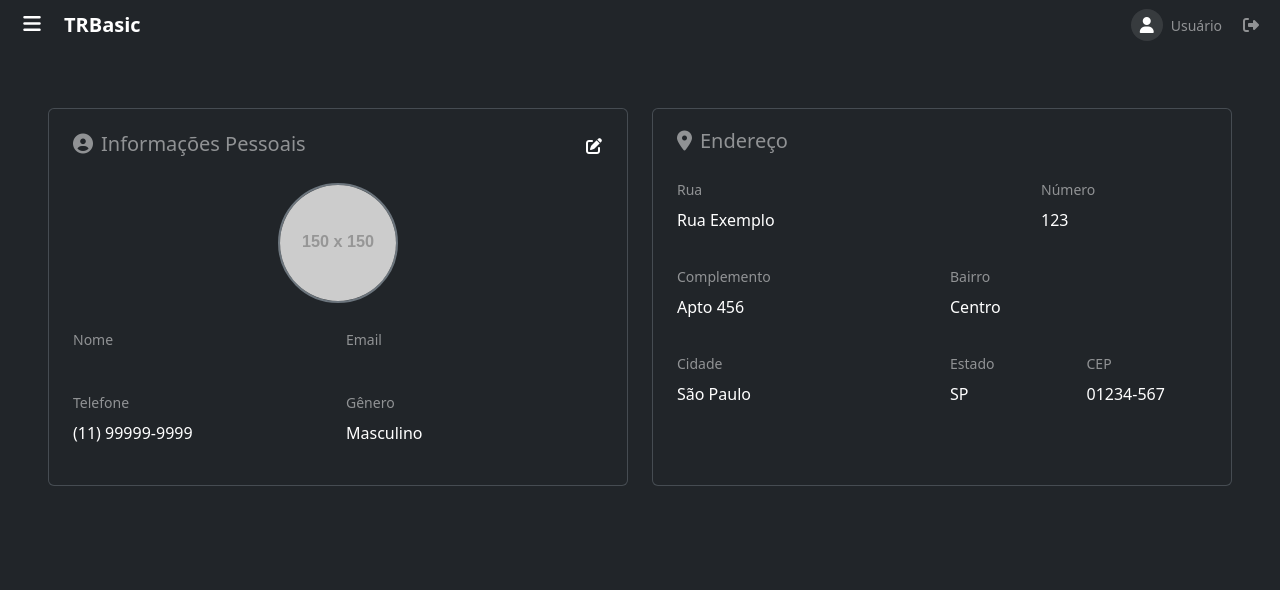
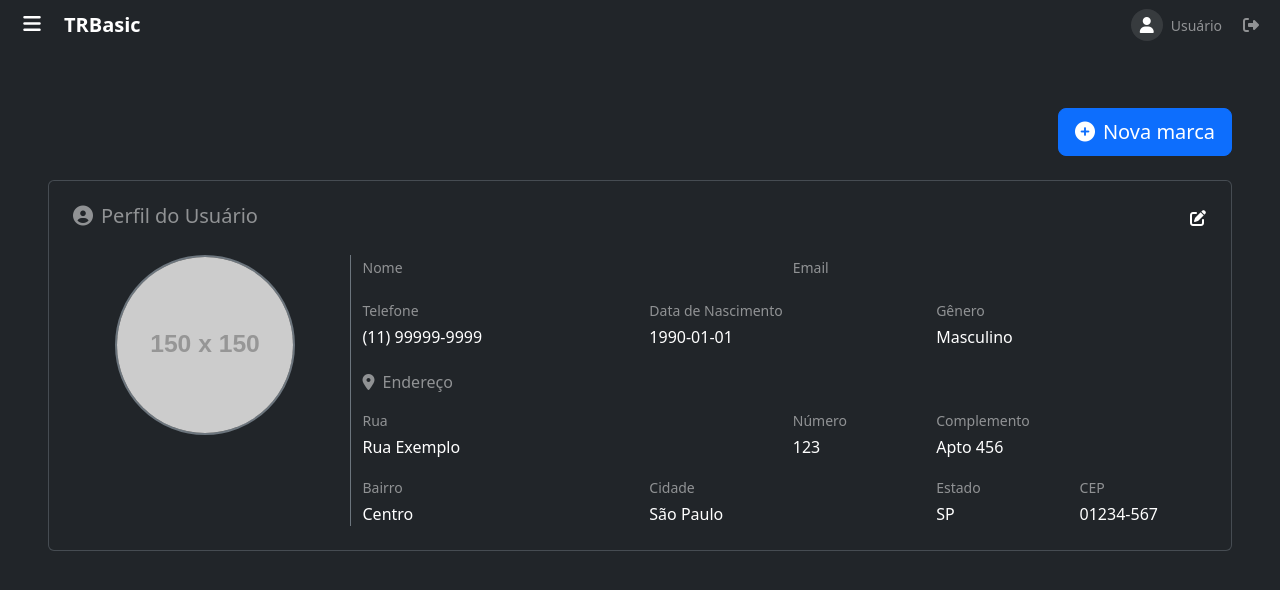
Before and after one commit to jfelipembf/basiclayout, a React (Vite) app: page /profile in a window 1280 px wide. Shown: the top 590 px of the page. Built offline with nearby package versions, Linux system fonts and the light colour scheme; no server answers.

Commit message:
feat: melhorias no layout da página de perfil e adição do modal de nova marca

```diff
--- a/src/pages/profile/index.jsx
+++ b/src/pages/profile/index.jsx
@@ -1,5 +1,5 @@
 import React, { useState } from 'react';
-import { Card, Form, Row, Col, Button } from 'react-bootstrap';
+import { Card, Form, Row, Col, Button, Modal, Nav, Dropdown, InputGroup } from 'react-bootstrap';
 import { useAuth } from '../../contexts/FirebaseContext';
 import { toast } from 'react-toastify';
 import 'bootstrap/dist/css/bootstrap.min.css';
@@ -7,6 +7,15 @@ import 'bootstrap/dist/css/bootstrap.min.css';
 const Profile = () => {
   const { currentUser: user } = useAuth();
   const [isEditing, setIsEditing] = useState(false);
+  const [showNewMarkModal, setShowNewMarkModal] = useState(false);
+  const [markType, setMarkType] = useState('competition');
+  const [markData, setMarkData] = useState({
+    type: 'competition',
+    category: '',
+    time: '',
+    distance: ''
+  });
+
   const [profileData, setProfileData] = useState({
     name: user?.displayName || '',
     email: user?.email || '',
@@ -22,6 +31,39 @@ const Profile = () => {
     zipCode: '01234-567',
     profileImage: user?.photoURL || null
   });
+
+  const handleCloseModal = () => {
+    setShowNewMarkModal(false);
+    setMarkData({
+      type: 'competition',
+      category: '',
+      time: '',
+      distance: ''
+    });
+  };
+
+  const handleMarkInputChange = (e) => {
+    const { name, value } = e.target;
+    setMarkData(prev => ({
+      ...prev,
+      [name]: value
+    }));
+  };
+
+  const handleMarkTypeChange = (type) => {
+    setMarkType(type);
+    setMarkData(prev => ({
+      ...prev,
+      type: type
+    }));
+  };
+
+  const handleSaveMark = () => {
+    // Aqui você pode adicionar a lógica para salvar a marca
+    console.log('Marca salva:', markData);
+    toast.success('Marca adicionada com sucesso!');
+    handleCloseModal();
+  };
 
   const handleInputChange = (e) => {
     const { name, value } = e.target;
@@ -50,17 +92,60 @@ const Profile = () => {
     setIsEditing(false);
   };
 
+  const renderField = (label, value, name, type = 'text') => {
+    return (
+      <Form.Group className="mb-0">
+        <Form.Label className="text-white-50 small mb-1">{label}</Form.Label>
+        {isEditing ? (
+          type === 'select' ? (
+            <Form.Select
+              className="bg-dark text-white border-secondary"
+              name={name}
+              value={value}
+              onChange={handleInputChange}
+            >
+              <option value="Masculino">Masculino</option>
+              <option value="Feminino">Feminino</option>
+              <option value="Outro">Outro</option>
+            </Form.Select>
+          ) : (
+            <Form.Control
+              type={type}
+              className="bg-dark text-white border-secondary"
+              name={name}
+              value={value}
+              onChange={handleInputChange}
+            />
+          )
+        ) : (
+          <p className="text-white mb-0">{value}</p>
+        )}
+      </Form.Group>
+    );
+  };
+
   return (
     <div className="container-fluid p-4">
+      <div className="d-flex justify-content-end mb-4">
+        <Button
+          variant="primary"
+          size="lg"
+          onClick={() => setShowNewMarkModal(true)}
+        >
+          <i className="fas fa-plus-circle me-2"></i>
+          Nova marca
+        </Button>
+      </div>
+
       <Row className="g-4">
-        {/* Informações Pessoais */}
-        <Col lg={6}>
-          <div className="card bg-dark border border-secondary border-opacity-50 h-100">
+        {/* Card Principal */}
+        <Col xs={12}>
+          <div className="card bg-dark border border-secondary border-opacity-50">
             <div className="card-body p-4">
               <div className="d-flex justify-content-between align-items-center mb-4">
                 <h5 className="card-subtitle text-white-50 fw-medium mb-0">
                   <i className="fas fa-user-circle me-2"></i>
-                  Informações Pessoais
+                  Perfil do Usuário
                 </h5>
                 <Button
                   variant="link"
@@ -71,275 +156,287 @@ const Profile = () => {
                 </Button>
               </div>
 
-              <div className="text-center mb-4">
+              <Row>
+                {/* Coluna da Foto */}
+                <Col md={3} className="text-center border-end border-secondary">
                   <div className="position-relative d-inline-block">
-                  {isEditing ? (
-                    <Form.Label className="cursor-pointer mb-0">
-                      <Form.Control
-                        type="file"
-                        accept="image/*"
-                        className="d-none"
-                        onChange={handleImageUpload}
-                      />
-                      <div className="position-relative d-inline-block">
+                    <div
+                      className="position-relative d-inline-flex align-items-center justify-content-center mb-3"
+                      style={{
+                        width: '180px',
+                        height: '180px',
+                        borderRadius: '50%',
+                        overflow: 'hidden',
+                        border: '2px solid var(--bs-secondary)',
+                        backgroundColor: '#2a2a2a'
+                      }}
+                    >
                       <img
                         src={profileData.profileImage || 'https://via.placeholder.com/150'}
                         alt="Profile"
-                          className="rounded-circle border border-2 border-secondary"
-                          style={{ width: '120px', height: '120px', objectFit: 'cover' }}
+                        style={{
+                          width: '100%',
+                          height: '100%',
+                          objectFit: 'cover'
+                        }}
                       />
-                        <div
-                          className="position-absolute bottom-0 end-0 bg-primary rounded-circle p-2"
-                          style={{ cursor: 'pointer' }}
+                    </div>
+                    {isEditing && (
+                      <Form.Group className="mb-3">
+                        <Form.Label className="d-flex flex-column align-items-center gap-2">
+                          <Button
+                            variant="outline-primary"
+                            className="px-4"
+                            onClick={() => document.getElementById('photoUpload').click()}
                           >
-                          <i className="fas fa-camera text-white small"></i>
-                        </div>
-                      </div>
+                            <i className="fas fa-camera me-2"></i>
+                            Alterar foto
+                          </Button>
+                          <Form.Control
+                            type="file"
+                            id="photoUpload"
+                            className="d-none"
+                            accept="image/*"
+                            onChange={handleImageUpload}
+                          />
+                          <small className="text-white-50">
+                            JPG ou PNG, máximo 5MB
+                          </small>
                         </Form.Label>
-                  ) : (
-                    <img
-                      src={profileData.profileImage || 'https://via.placeholder.com/150'}
-                      alt="Profile"
-                      className="rounded-circle border border-2 border-secondary"
-                      style={{ width: '120px', height: '120px', objectFit: 'cover' }}
-                    />
+                      </Form.Group>
                     )}
                   </div>
+                  {!isEditing && (
+                    <div className="mt-3">
+                      <h4 className="text-white mb-1">{profileData.name}</h4>
+                      <p className="text-white-50 mb-0">{profileData.email}</p>
                     </div>
+                  )}
+                </Col>
+
+                {/* Coluna dos Dados */}
+                <Col md={9}>
+                  <Row className="g-4">
+                    <Col xs={12}>
 
                       <Row className="g-3">
-                <Col md={6}>
-                  <Form.Group>
-                    <Form.Label className="text-white-50 small">Nome</Form.Label>
-                    {isEditing ? (
-                      <Form.Control
-                        type="text"
-                        className="bg-dark text-white border-secondary"
-                        name="name"
-                        value={profileData.name}
-                        onChange={handleInputChange}
-                      />
-                    ) : (
-                      <p className="text-white mb-3">{profileData.name}</p>
-                    )}
-                  </Form.Group>
+                        <Col md={6}>{renderField('Nome', profileData.name, 'name')}</Col>
+                        <Col md={6}>{renderField('Email', profileData.email, 'email', 'email')}</Col>
+                        <Col md={4}>{renderField('Telefone', profileData.phone, 'phone', 'tel')}</Col>
+                        <Col md={4}>{renderField('Data de Nascimento', profileData.birthDate, 'birthDate', 'date')}</Col>
+                        <Col md={4}>{renderField('Gênero', profileData.gender, 'gender', 'select')}</Col>
+                      </Row>
                     </Col>
 
-                <Col md={6}>
-                  <Form.Group>
-                    <Form.Label className="text-white-50 small">Email</Form.Label>
-                    {isEditing ? (
-                      <Form.Control
-                        type="email"
-                        className="bg-dark text-white border-secondary"
-                        name="email"
-                        value={profileData.email}
-                        onChange={handleInputChange}
-                      />
-                    ) : (
-                      <p className="text-white mb-3">{profileData.email}</p>
-                    )}
-                  </Form.Group>
-                </Col>
-
-                <Col md={6}>
-                  <Form.Group>
-                    <Form.Label className="text-white-50 small">Telefone</Form.Label>
-                    {isEditing ? (
-                      <Form.Control
-                        type="tel"
-                        className="bg-dark text-white border-secondary"
-                        name="phone"
-                        value={profileData.phone}
-                        onChange={handleInputChange}
-                      />
-                    ) : (
-                      <p className="text-white mb-3">{profileData.phone}</p>
-                    )}
-                  </Form.Group>
-                </Col>
-
-                <Col md={6}>
-                  <Form.Group>
-                    <Form.Label className="text-white-50 small">Gênero</Form.Label>
-                    {isEditing ? (
-                      <Form.Select
-                        className="bg-dark text-white border-secondary"
-                        name="gender"
-                        value={profileData.gender}
-                        onChange={handleInputChange}
-                      >
-                        <option value="Masculino">Masculino</option>
-                        <option value="Feminino">Feminino</option>
-                        <option value="Outro">Outro</option>
-                      </Form.Select>
-                    ) : (
-                      <p className="text-white mb-3">{profileData.gender}</p>
-                    )}
-                  </Form.Group>
+                    <Col xs={12}>
+                      <h6 className="text-white-50 mb-3">
+                        <i className="fas fa-map-marker-alt me-2"></i>
+                        Endereço
+                      </h6>
+                      <Row className="g-3">
+                        <Col md={6}>{renderField('Rua', profileData.street, 'street')}</Col>
+                        <Col md={2}>{renderField('Número', profileData.number, 'number')}</Col>
+                        <Col md={4}>{renderField('Complemento', profileData.complement, 'complement')}</Col>
+                        <Col md={4}>{renderField('Bairro', profileData.neighborhood, 'neighborhood')}</Col>
+                        <Col md={4}>{renderField('Cidade', profileData.city, 'city')}</Col>
+                        <Col md={2}>{renderField('Estado', profileData.state, 'state')}</Col>
+                        <Col md={2}>{renderField('CEP', profileData.zipCode, 'zipCode')}</Col>
+                      </Row>
                     </Col>
                   </Row>
-            </div>
-          </div>
-        </Col>
-
-        {/* Endereço */}
-        <Col lg={6}>
-          <div className="card bg-dark border border-secondary border-opacity-50 h-100">
-            <div className="card-body p-4">
-              <h5 className="card-subtitle text-white-50 fw-medium mb-4">
-                <i className="fas fa-map-marker-alt me-2"></i>
-                Endereço
-              </h5>
-
-              <Row className="g-3">
-                <Col md={8}>
-                  <Form.Group>
-                    <Form.Label className="text-white-50 small">Rua</Form.Label>
-                    {isEditing ? (
-                      <Form.Control
-                        type="text"
-                        className="bg-dark text-white border-secondary"
-                        name="street"
-                        value={profileData.street}
-                        onChange={handleInputChange}
-                      />
-                    ) : (
-                      <p className="text-white mb-3">{profileData.street}</p>
-                    )}
-                  </Form.Group>
-                </Col>
-
-                <Col md={4}>
-                  <Form.Group>
-                    <Form.Label className="text-white-50 small">Número</Form.Label>
-                    {isEditing ? (
-                      <Form.Control
-                        type="text"
-                        className="bg-dark text-white border-secondary"
-                        name="number"
-                        value={profileData.number}
-                        onChange={handleInputChange}
-                      />
-                    ) : (
-                      <p className="text-white mb-3">{profileData.number}</p>
-                    )}
-                  </Form.Group>
-                </Col>
-
-                <Col md={6}>
-                  <Form.Group>
-                    <Form.Label className="text-white-50 small">Complemento</Form.Label>
-                    {isEditing ? (
-                      <Form.Control
-                        type="text"
-                        className="bg-dark text-white border-secondary"
-                        name="complement"
-                        value={profileData.complement}
-                        onChange={handleInputChange}
-                      />
-                    ) : (
-                      <p className="text-white mb-3">{profileData.complement}</p>
-                    )}
-                  </Form.Group>
-                </Col>
-
-                <Col md={6}>
-                  <Form.Group>
-                    <Form.Label className="text-white-50 small">Bairro</Form.Label>
-                    {isEditing ? (
-                      <Form.Control
-                        type="text"
-                        className="bg-dark text-white border-secondary"
-                        name="neighborhood"
-                        value={profileData.neighborhood}
-                        onChange={handleInputChange}
-                      />
-                    ) : (
-                      <p className="text-white mb-3">{profileData.neighborhood}</p>
-                    )}
-                  </Form.Group>
-                </Col>
-
-                <Col md={6}>
-                  <Form.Group>
-                    <Form.Label className="text-white-50 small">Cidade</Form.Label>
-                    {isEditing ? (
-                      <Form.Control
-                        type="text"
-                        className="bg-dark text-white border-secondary"
-                        name="city"
-                        value={profileData.city}
-                        onChange={handleInputChange}
-                      />
-                    ) : (
-                      <p className="text-white mb-3">{profileData.city}</p>
-                    )}
-                  </Form.Group>
-                </Col>
-
-                <Col md={3}>
-                  <Form.Group>
-                    <Form.Label className="text-white-50 small">Estado</Form.Label>
-                    {isEditing ? (
-                      <Form.Control
-                        type="text"
-                        className="bg-dark text-white border-secondary"
-                        name="state"
-                        value={profileData.state}
-                        onChange={handleInputChange}
-                      />
-                    ) : (
-                      <p className="text-white mb-3">{profileData.state}</p>
-                    )}
-                  </Form.Group>
-                </Col>
-
-                <Col md={3}>
-                  <Form.Group>
-                    <Form.Label className="text-white-50 small">CEP</Form.Label>
-                    {isEditing ? (
-                      <Form.Control
-                        type="text"
-                        className="bg-dark text-white border-secondary"
-                        name="zipCode"
-                        value={profileData.zipCode}
-                        onChange={handleInputChange}
-                      />
-                    ) : (
-                      <p className="text-white mb-3">{profileData.zipCode}</p>
-                    )}
-                  </Form.Group>
                 </Col>
               </Row>
-            </div>
-          </div>
-        </Col>
 
               {/* Botões de Ação */}
               {isEditing && (
-          <Col xs={12}>
-            <div className="card bg-dark border border-secondary border-opacity-50">
-              <div className="card-body p-3">
-                <div className="d-flex justify-content-end gap-2">
+                <div className="d-flex justify-content-end gap-2 mt-4 pt-4 border-top border-secondary">
                   <Button
                     variant="outline-light"
+                    className="px-4"
                     onClick={() => setIsEditing(false)}
                   >
+                    <i className="fas fa-times me-2"></i>
                     Cancelar
                   </Button>
                   <Button
                     variant="primary"
+                    className="px-4"
                     onClick={handleSave}
                   >
+                    <i className="fas fa-check me-2"></i>
                     Salvar Alterações
                   </Button>
                 </div>
+              )}
             </div>
           </div>
         </Col>
-        )}
       </Row>
+
+      {/* Modal Nova Marca */}
+      <Modal
+        show={showNewMarkModal}
+        onHide={handleCloseModal}
+        centered
+        size="lg"
+        backdrop="static"
+        className="modal-dark"
+      >
+        <Modal.Header className="bg-dark border-secondary">
+          <Modal.Title className="text-white">
+            <i className="fas fa-trophy me-2"></i>
+            Nova marca
+          </Modal.Title>
+          <Button
+            variant="link"
+            className="text-white p-0 border-0 ms-auto"
+            onClick={handleCloseModal}
+          >
+            <i className="fas fa-times"></i>
+          </Button>
+        </Modal.Header>
+        <Modal.Body className="bg-dark border-secondary p-4">
+          <Form>
+            {/* Dropdown de Categorias */}
+            <Form.Group className="mb-4">
+              <Form.Label className="text-white-50 mb-2">
+                <i className="fas fa-layer-group me-2"></i>
+                Categoria
+              </Form.Label>
+              <Dropdown className="w-100">
+                <div className="position-relative">
+                  <Dropdown.Toggle
+                    variant="outline-secondary"
+                    className="w-100 text-start bg-dark text-white border-secondary form-control-lg d-flex align-items-center justify-content-between"
+                  >
+                    {markData.category || 'Selecione uma categoria'}
+                  </Dropdown.Toggle>
+                </div>
+                <Dropdown.Menu className="w-100 bg-dark border-secondary">
+                  <Dropdown.Item
+                    className="text-white py-2 px-3"
+                    onClick={() => handleMarkInputChange({ target: { name: 'category', value: '50m Livre' } })}
+                  >
+                    <i className="fas fa-swimming-pool me-2"></i>
+                    50m Livre
+                  </Dropdown.Item>
+                  <Dropdown.Item
+                    className="text-white py-2 px-3"
+                    onClick={() => handleMarkInputChange({ target: { name: 'category', value: '100m Livre' } })}
+                  >
+                    <i className="fas fa-swimming-pool me-2"></i>
+                    100m Livre
+                  </Dropdown.Item>
+                  <Dropdown.Item
+                    className="text-white py-2 px-3"
+                    onClick={() => handleMarkInputChange({ target: { name: 'category', value: '200m Livre' } })}
+                  >
+                    <i className="fas fa-swimming-pool me-2"></i>
+                    200m Livre
+                  </Dropdown.Item>
+                </Dropdown.Menu>
+              </Dropdown>
+            </Form.Group>
+
+            {/* Pills de Tipo */}
+            <Form.Group className="mb-4">
+              <Form.Label className="text-white-50 mb-2">
+                <i className="fas fa-tag me-2"></i>
+                Tipo da Marca
+              </Form.Label>
+              <Nav
+                variant="pills"
+                className="nav-fill"
+                activeKey={markType}
+                onSelect={handleMarkTypeChange}
+              >
+                <Nav.Item>
+                  <Nav.Link
+                    eventKey="competition"
+                    className={`rounded-3 ${markType === 'competition' ? 'active bg-primary' : 'text-white'}`}
+                  >
+                    <i className="fas fa-medal me-2"></i>
+                    Competição
+                  </Nav.Link>
+                </Nav.Item>
+                <Nav.Item>
+                  <Nav.Link
+                    eventKey="free"
+                    className={`rounded-3 ${markType === 'free' ? 'active bg-primary' : 'text-white'}`}
+                  >
+                    <i className="fas fa-stopwatch me-2"></i>
+                    Marca Livre
+                  </Nav.Link>
+                </Nav.Item>
+              </Nav>
+            </Form.Group>
+
+            <Row className="g-4">
+              {/* Campo de Tempo */}
+              <Col md={6}>
+                <Form.Group>
+                  <Form.Label className="text-white-50 mb-2">
+                    <i className="fas fa-clock me-2"></i>
+                    Tempo
+                  </Form.Label>
+                  <Form.Control
+                    type="time"
+                    step="0.01"
+                    className="bg-dark text-white border-secondary form-control-lg"
+                    name="time"
+                    value={markData.time}
+                    onChange={handleMarkInputChange}
+                  />
+                  <Form.Text className="text-white-50">
+                    Formato: minutos:segundos.centésimos
+                  </Form.Text>
+                </Form.Group>
+              </Col>
+
+              {/* Campo de Distância */}
+              <Col md={6}>
+                <Form.Group>
+                  <Form.Label className="text-white-50 mb-2">
+                    <i className="fas fa-ruler-horizontal me-2"></i>
+                    Distância
+                  </Form.Label>
+                  <InputGroup>
+                    <Form.Control
+                      type="number"
+                      className="bg-dark text-white border-secondary form-control-lg"
+                      name="distance"
+                      value={markData.distance}
+                      onChange={handleMarkInputChange}
+                      placeholder="Ex: 50"
+                    />
+                    <InputGroup.Text className="bg-dark text-white-50 border-secondary">
+                      metros
+                    </InputGroup.Text>
+                  </InputGroup>
+                </Form.Group>
+              </Col>
+            </Row>
+          </Form>
+        </Modal.Body>
+        <Modal.Footer className="bg-dark border-secondary p-3">
+          <Button
+            variant="outline-light"
+            className="px-4 py-2"
+            onClick={handleCloseModal}
+          >
+            <i className="fas fa-times me-2"></i>
+            Cancelar
+          </Button>
+          <Button
+            variant="primary"
+            className="px-4 py-2"
+            onClick={handleSaveMark}
+          >
+            <i className="fas fa-check me-2"></i>
+            Salvar Marca
+          </Button>
+        </Modal.Footer>
+      </Modal>
     </div>
   );
 };
```
Lines whose indentation alone changed are shown as unchanged.
